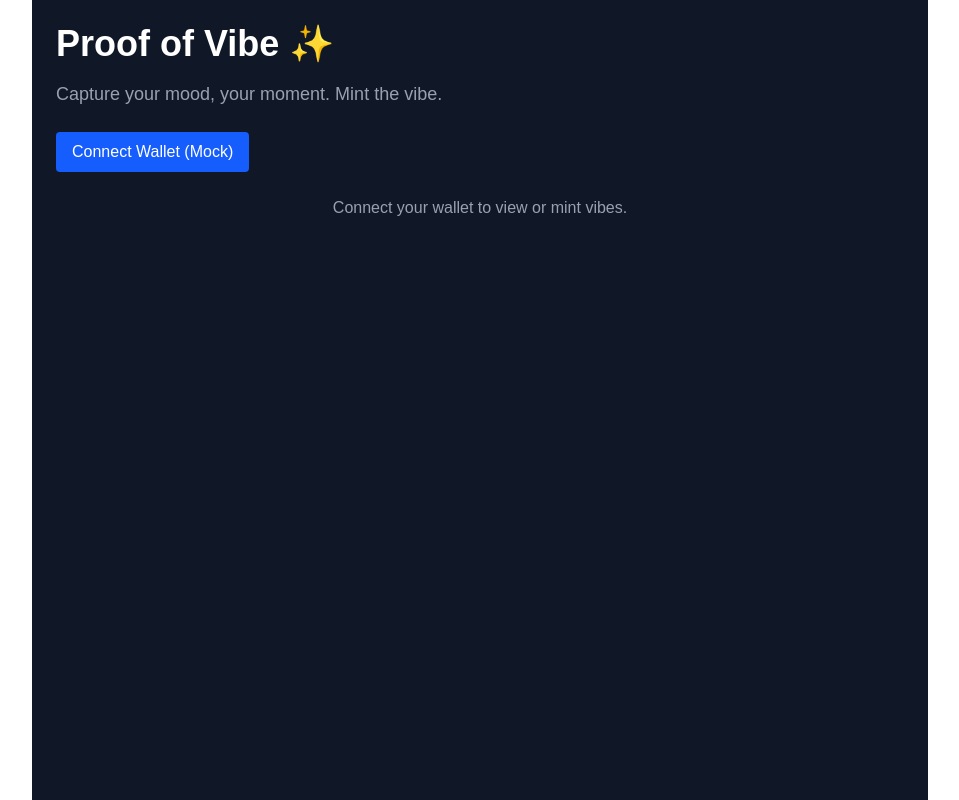
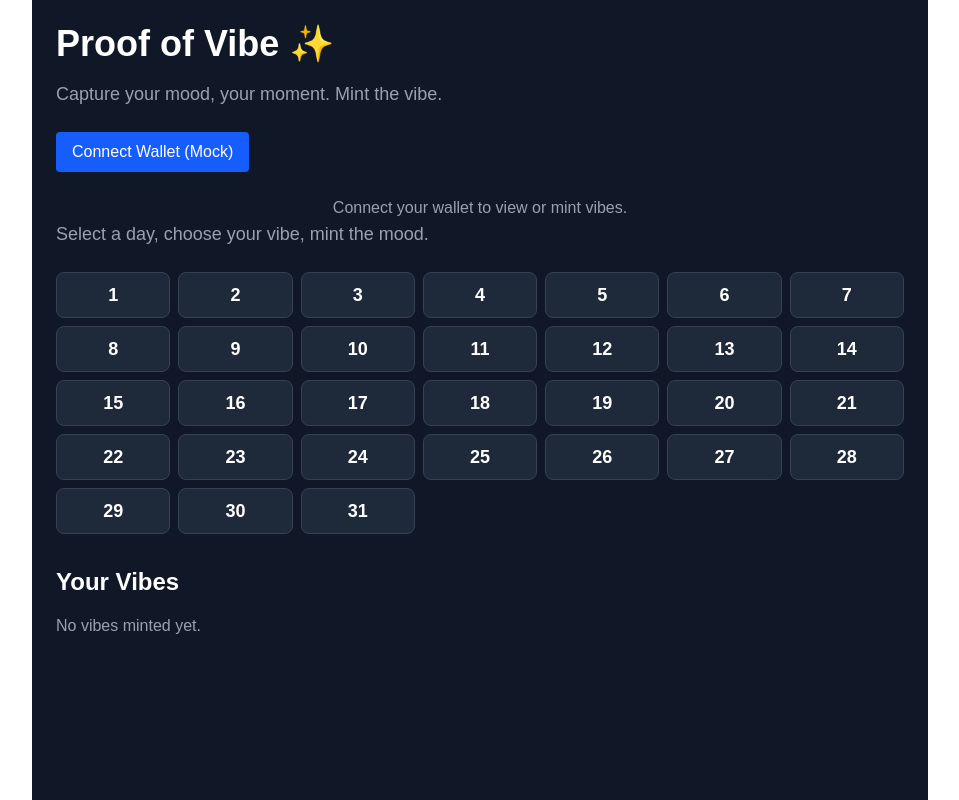
Before and after one commit to vvladgonchar1999/aura-mint, a Next.js app: page / in a window 1280 px wide. Shown: the whole page, without its empty margins (160-1119 px from the left). Built offline with nearby package versions, Linux system fonts and the light colour scheme.

Commit message:
add possible calendar

```diff
--- a/src/app/page.tsx
+++ b/src/app/page.tsx
@@ -8,12 +8,44 @@ const fetchMockVibes = async () => {
   ];
 };
 
+type Mood = {
+  emoji: string;
+  label: string;
+};
+
+
+const moods: Mood[] = [
+  { emoji: "🔥", label: "Productive" },
+  { emoji: "😴", label: "Lazy" },
+  { emoji: "😊", label: "Happy" },
+  { emoji: "😔", label: "Low energy" },
+  { emoji: "💡", label: "Inspired" },
+  { emoji: "😡", label: "Frustrated" },
+  { emoji: "✨", label: "In flow" },
+];
+
+
+const mockMintVibe = (date: string, mood: Mood) => {
+  return {
+    mint: `MockMint_${date}`,
+    vibe: `${mood.emoji} ${mood.label}`,
+    date,
+    appId: "proof-of-vibe",
+  };
+};
+
 export default function Home() {
   const [vibe, setVibe] = useState("");
   const [userVibes, setUserVibes] = useState<any[]>([]);
   const [loading, setLoading] = useState(false);
-  const [calendarVibes, setCalendarVibes] = useState<{ [date: string]: string }>({});
-  const [selectedDate, setSelectedDate] = useState("");
+  const [selectedDate, setSelectedDate] = useState<string | null>(null);
+  const [selectedMood, setSelectedMood] = useState<Mood | null>(null);
+  const [vibes, setVibes] = useState<any[]>([]);
+
+  const today = new Date();
+  const currentYear = today.getFullYear();
+  const currentMonth = today.getMonth();
+
 
   const [walletConnected, setWalletConnected] = useState(false);
 
@@ -29,17 +61,26 @@ export default function Home() {
     }
   }, [walletConnected]);
 
-  const handleMint = () => {
-    if (vibe.trim()) {
-      alert(`Minting vibe: ${vibe}`);
-      setUserVibes([...userVibes, { mint: "NewMockMint", vibe, appId: "proof-of-vibe" }]);
-      setVibe("");
+  const getDaysInMonth = (year: number, month: number) => {
+    const date = new Date(year, month, 1);
+    const days = [];
+    while (date.getMonth() === month) {
+      days.push(new Date(date));
+      date.setDate(date.getDate() + 1);
     }
+    return days;
   };
 
-  const handleMoodSelect = (emoji: string) => {
-    if (!selectedDate) return;
-    setCalendarVibes({ ...calendarVibes, [selectedDate]: emoji });
+  const days = getDaysInMonth(currentYear, currentMonth);
+
+
+  const handleMint = () => {
+    if (selectedDate && selectedMood) {
+      const minted = mockMintVibe(selectedDate, selectedMood);
+      setVibes([...vibes, minted]);
+      setSelectedMood(null);
+      setSelectedDate(null);
+    }
   };
 
   return (
@@ -52,11 +93,10 @@ export default function Home() {
       <div className="mb-6">
         <button
           onClick={() => setWalletConnected(!walletConnected)}
-          className={`px-4 py-2 rounded ${
-            walletConnected
-              ? "bg-green-600 hover:bg-green-700"
-              : "bg-blue-600 hover:bg-blue-700"
-          }`}
+          className={`px-4 py-2 rounded ${walletConnected
+            ? "bg-green-600 hover:bg-green-700"
+            : "bg-blue-600 hover:bg-blue-700"
+            }`}
         >
           {walletConnected ? "Disconnect Wallet" : "Connect Wallet (Mock)"}
         </button>
@@ -105,7 +145,75 @@ export default function Home() {
         </p>
       )}
 
+      <p className="mb-6 text-lg text-gray-400">
+        Select a day, choose your vibe, mint the mood.
+      </p>
 
+      <div className="grid grid-cols-7 gap-2 text-center mb-8">
+        {days.map((day) => {
+          const isoDate = day.toISOString().split("T")[0];
+          const isSelected = selectedDate === isoDate;
+          return (
+            <button
+              key={isoDate}
+              onClick={() => setSelectedDate(isoDate)}
+              className={`rounded-lg p-2 border ${isSelected ? "bg-purple-600 border-purple-400" : "bg-gray-800 border-gray-700"
+                }`}
+            >
+              <div className="text-lg font-semibold">{day.getDate()}</div>
+              <div className="text-xs text-gray-400">
+                {vibes.find((v) => v.date === isoDate)?.vibe || ""}
+              </div>
+            </button>
+          );
+        })}
+      </div>
+
+      {selectedDate && (
+        <div className="mb-8">
+          <h2 className="text-2xl font-semibold mb-4">Select your vibe for {selectedDate}</h2>
+          <div className="flex flex-wrap gap-4">
+            {moods.map((mood) => (
+              <button
+                key={mood.label}
+                onClick={() => setSelectedMood(mood)}
+                className={`flex items-center gap-2 px-4 py-2 rounded border ${selectedMood?.label === mood.label
+                  ? "bg-green-600 border-green-400"
+                  : "bg-gray-800 border-gray-700"
+                  }`}
+              >
+                <span className="text-2xl">{mood.emoji}</span>
+                <span>{mood.label}</span>
+              </button>
+            ))}
+          </div>
+
+          {selectedMood && (
+            <div className="mt-6">
+              <button
+                onClick={handleMint}
+                className="bg-blue-600 hover:bg-blue-700 text-white px-6 py-3 rounded"
+              >
+                Mint this vibe
+              </button>
+            </div>
+          )}
+        </div>
+      )}
+
+      <h2 className="text-2xl font-semibold mb-4">Your Vibes</h2>
+      {vibes.length === 0 ? (
+        <p className="text-gray-400">No vibes minted yet.</p>
+      ) : (
+        <div className="grid grid-cols-1 md:grid-cols-3 gap-4">
+          {vibes.map((v, i) => (
+            <div key={i} className="rounded-xl shadow-md border border-gray-700 p-4 bg-gray-800">
+              <p className="text-lg text-white">{v.vibe}</p>
+              <p className="text-sm text-gray-400 mt-1">Date: {v.date}</p>
+            </div>
+          ))}
+        </div>
+      )}
     </main>
   );
 }
```
